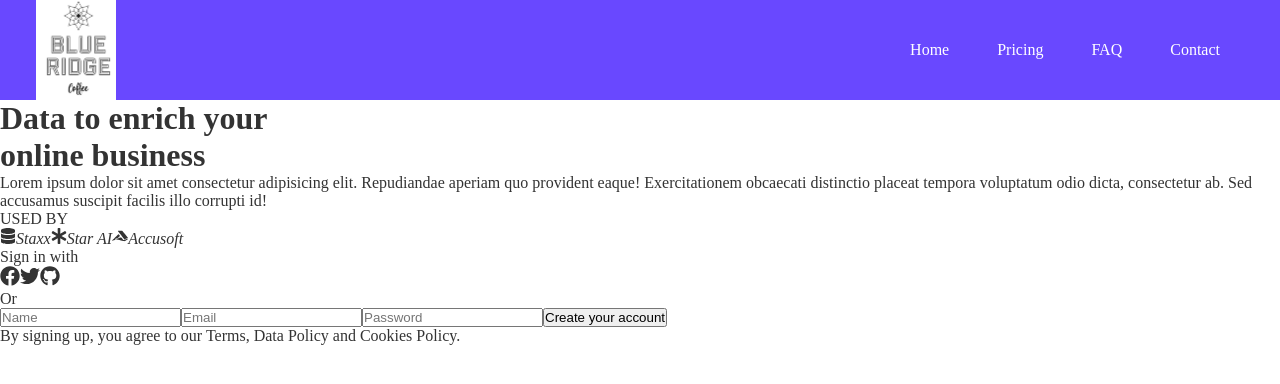
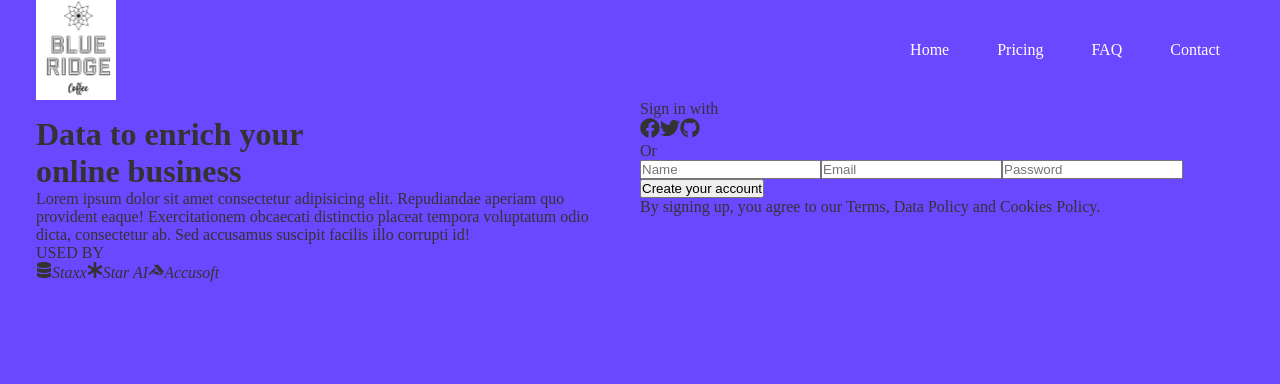
Before and after one commit to FilipiMachado/product-website, a React (Create React App) app: page / in a window 1280 px wide. Shown: the top 384 px of the page. Built offline with nearby package versions, Linux system fonts and the light colour scheme.

Commit message:
added navbar

```diff
--- a/src/components/HeroStyles.css
+++ b/src/components/HeroStyles.css
@@ -0,0 +1,23 @@
+.hero {
+  width: 100%;
+  height: 100vh;
+  background-color: #6948ff;
+}
+
+.hero .container {
+  max-width: 1240px;
+  padding: 0 1rem;
+  margin: auto;
+}
+
+.hero .content {
+  display: grid;
+  grid-template-columns: repeat(2, 1fr);
+}
+
+.hero .col-1 {
+  padding: 1rem 1rem 1rem 0;
+  height: 70vh;
+  display: flex;
+  flex-direction: column;
+}
```
